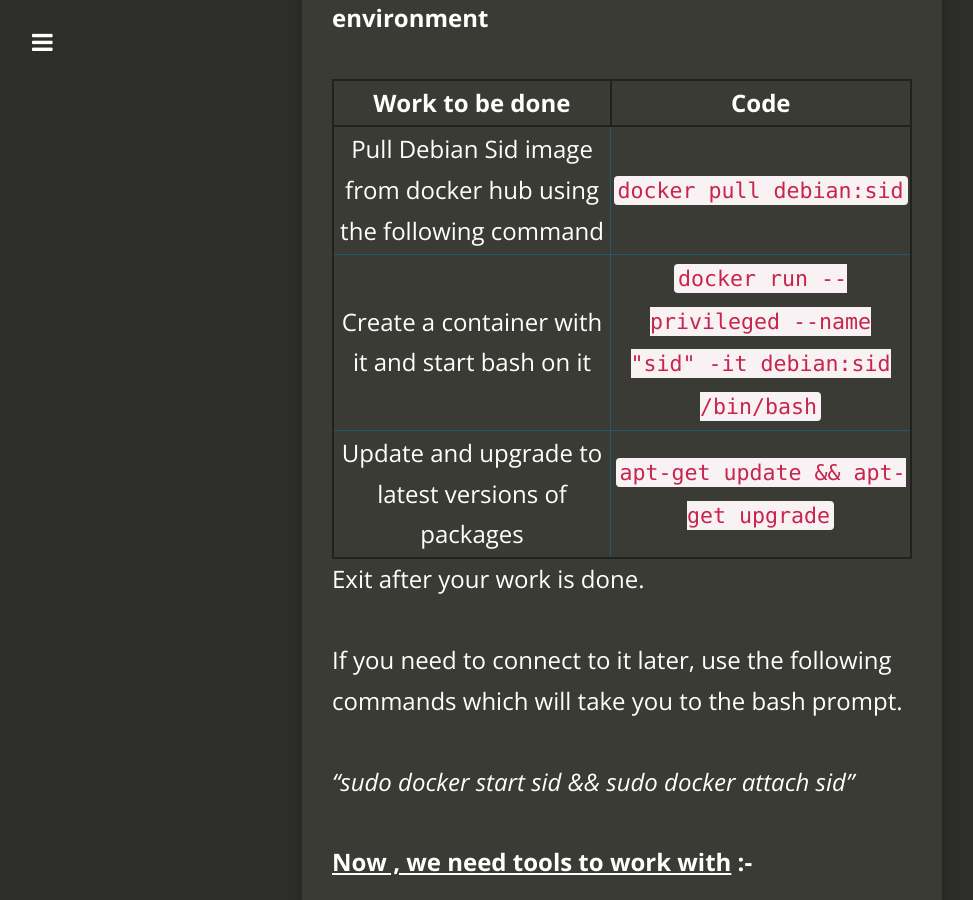
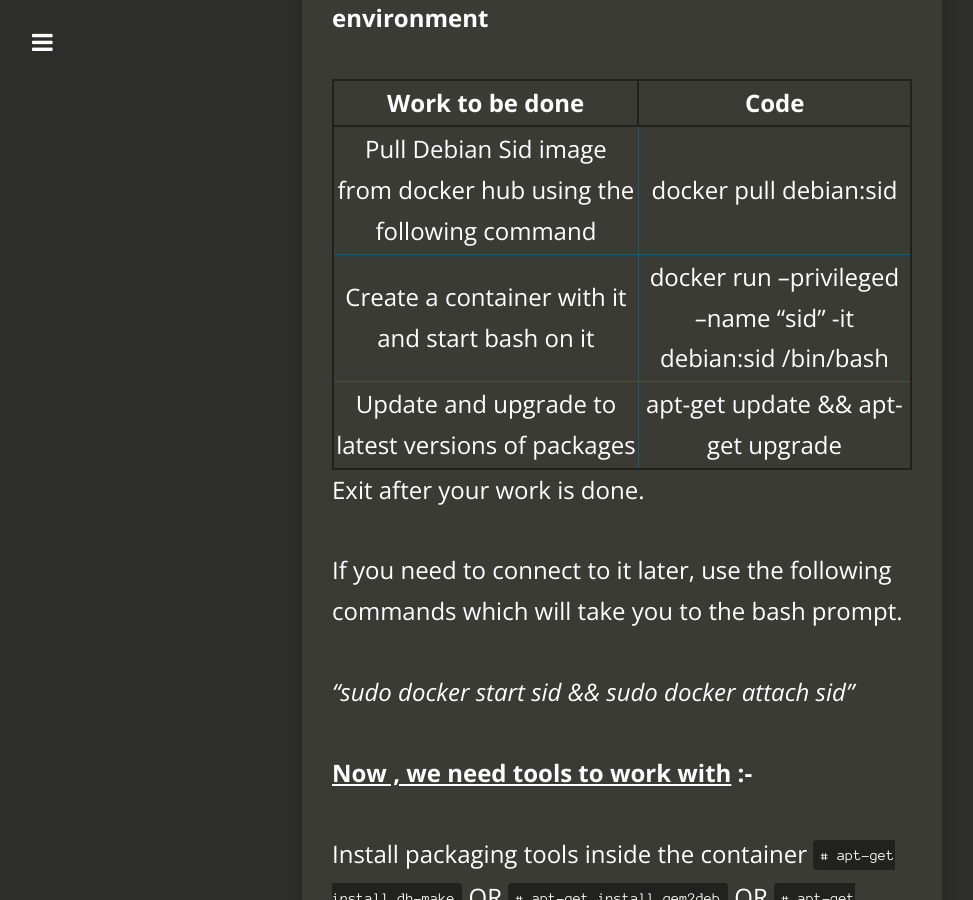
Before and after one commit to Manas-kashyap/Manas-kashyap.github.io, a Jekyll site: the page built from _posts/2018-11-11-Basic-Guide-for-Debian-Packaging.md, in a window 1280 px wide and 900 px high, scrolled down 4181 px. Shown: the whole window, without its empty margins (18-991 px from the left). Built offline with Jekyll 4.4.1, drawn with Linux system fonts in a browser that asks for light colours; nearby versions of some CDN libraries; comment, search, counter and statistics services are not loaded.

Commit message:
changes done

```diff
--- a/_posts/2018-11-11-Basic-Guide-for-Debian-Packaging.md
+++ b/_posts/2018-11-11-Basic-Guide-for-Debian-Packaging.md
@@ -71,9 +71,9 @@ You can go with the above setup link or the way i installed .
 
 |                       Work to be done                        |                             Code                             |
 | :----------------------------------------------------------: | :----------------------------------------------------------: |
-| Pull Debian Sid image from docker hub using the following command |                   `docker pull debian:sid`                   |
-|       Create a container with it and start bash on it        | `docker run --privileged --name "sid" -it debian:sid /bin/bash` |
-|      Update and upgrade to latest versions of packages       |             `apt-get update && apt-get upgrade`              |
+| Pull Debian Sid image from docker hub using the following command |                    docker pull debian:sid                    |
+|       Create a container with it and start bash on it        | docker run --privileged --name "sid" -it debian:sid /bin/bash |
+|      Update and upgrade to latest versions of packages       |              apt-get update && apt-get upgrade               |
 
 Exit after your work is done.
 
```
Also changed, not shown: 1 other file.
